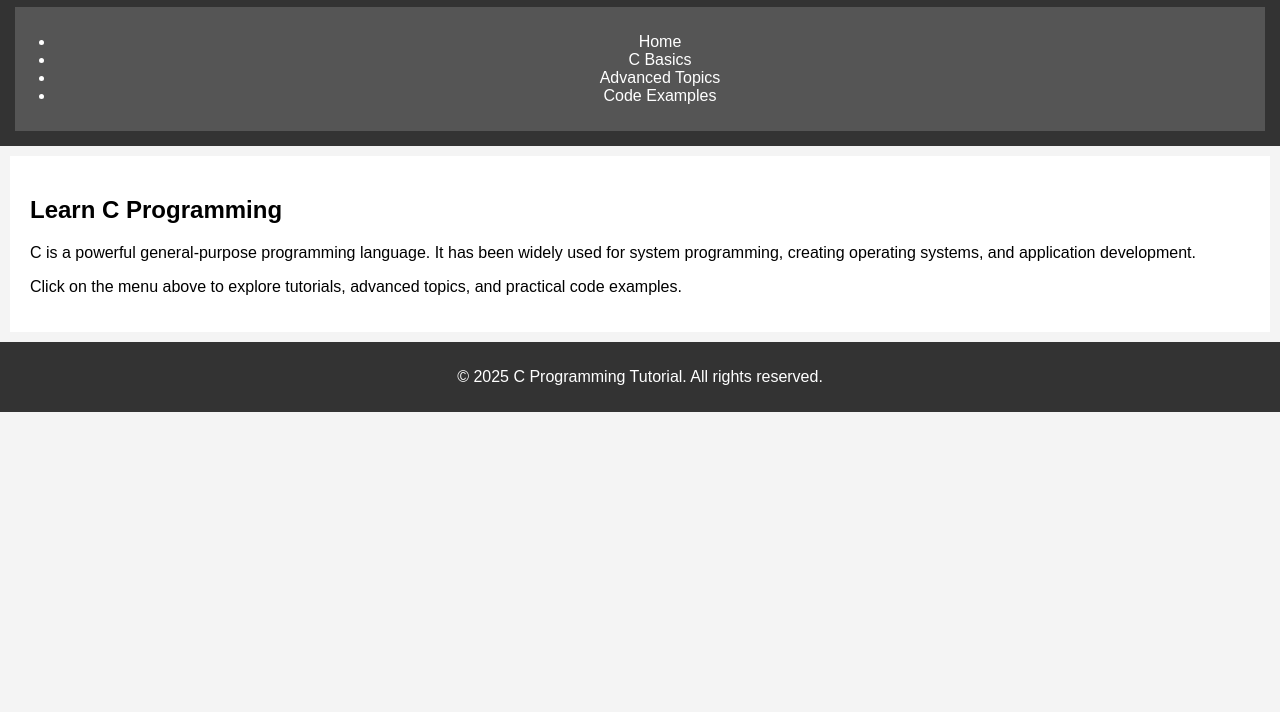
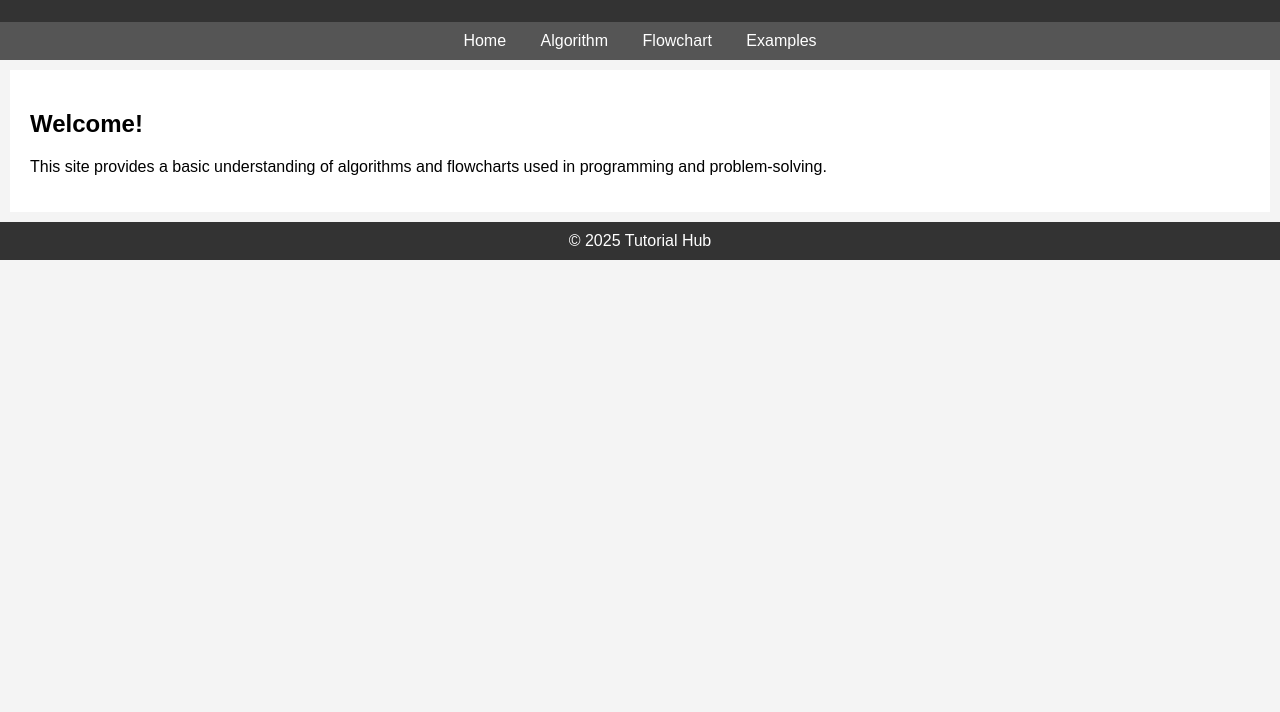
Before and after one commit to dhruba1011/DDTA, a plain HTML site: page index.html in a window 1280 px wide. Shown: the part 88-800 px from the top of the page. Drawn offline with Linux system fonts and the light colour scheme.

Commit message:
Signed-off-by: dhruba1011 <dhruba1011@gmail.com>

```diff
--- a/index.html
+++ b/index.html
@@ -2,31 +2,21 @@
 <html lang="en">
 <head>
   <meta charset="UTF-8">
-    <meta name="viewport" content="width=device-width, initial-scale=1.0">
-    <title>C Programming Tutorial</title>
+  <title>Algorithm & Flowchart Tutorial</title>
   <link rel="stylesheet" href="style.css">
 </head>
 <body>
-    <header>
-        <h1>Welcome to C Programming</h1>
+  <header><h1>Algorithm and Flowchart Tutorial</h1></header>
   <nav>
-            <ul>
-                <li><a href="index.html">Home</a></li>
-                <li><a href="basics.html">C Basics</a></li>
-                <li><a href="advanced.html">Advanced Topics</a></li>
-                <li><a href="examples.html">Code Examples</a></li>
-            </ul>
+    <a href="index.html">Home</a>
+    <a href="algorithm.html">Algorithm</a>
+    <a href="flowchart.html">Flowchart</a>
+    <a href="examples.html">Examples</a>
   </nav>
-    </header>
   <main>
-        <section>
-            <h2>Learn C Programming</h2>
-            <p>C is a powerful general-purpose programming language. It has been widely used for system programming, creating operating systems, and application development.</p>
-            <p>Click on the menu above to explore tutorials, advanced topics, and practical code examples.</p>
-        </section>
+    <h2>Welcome!</h2>
+    <p>This site provides a basic understanding of algorithms and flowcharts used in programming and problem-solving.</p>
   </main>
-    <footer>
-        <p>© 2025 C Programming Tutorial. All rights reserved.</p>
-    </footer>
+  <footer>&copy; 2025 Tutorial Hub</footer>
 </body>
 </html>
```
Also changed, not shown: index_c.html (added, +32 -0 lines). Lines whose indentation alone changed are shown as unchanged.
